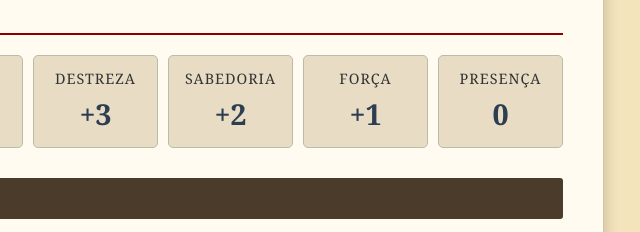
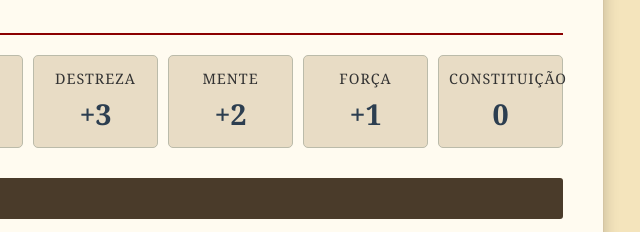
Before and after one commit to Guuto3109/Patrulheira, a plain HTML site: page index.html in a window 1280 px wide. Shown: the part 536-768 px from the top of the page, 477-1117 px from the left. Drawn offline with Linux system fonts and the light colour scheme.

Commit message:
Update index.html

```diff
--- a/index.html
+++ b/index.html
@@ -132,7 +132,7 @@
             <span class="stat-val">+3</span>
         </div>
         <div class="stat-box">
-            <span class="stat-label">Sabedoria</span>
+            <span class="stat-label">Mente</span>
             <span class="stat-val">+2</span>
         </div>
         <div class="stat-box">
@@ -140,7 +140,7 @@
             <span class="stat-val">+1</span>
         </div>
         <div class="stat-box">
-            <span class="stat-label">Presença</span>
+            <span class="stat-label">Constituição</span>
             <span class="stat-val">0</span>
         </div>
     </div>
```
